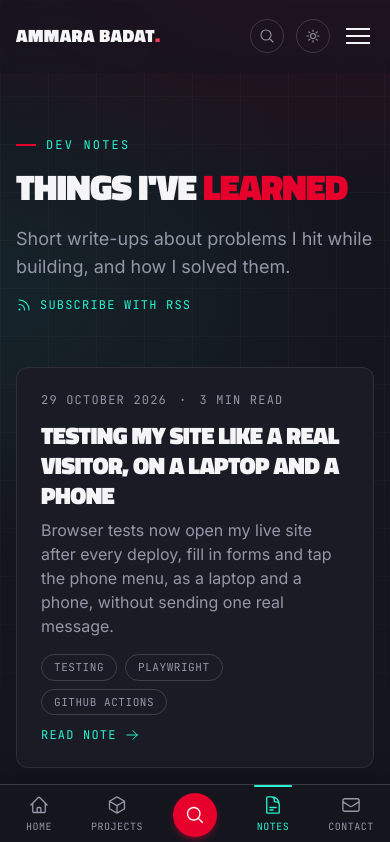
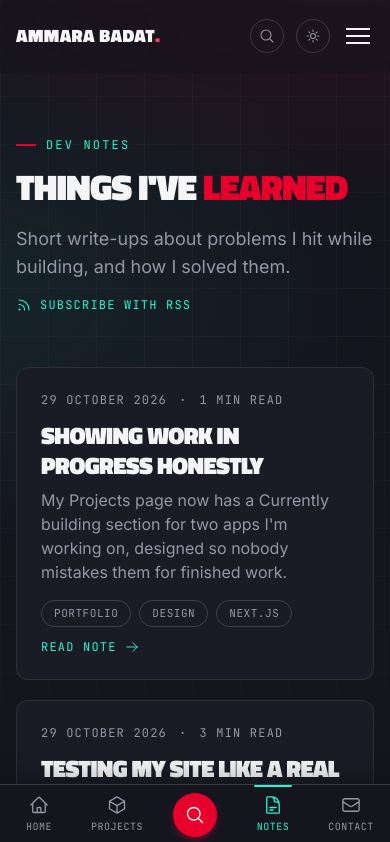
Before and after one commit to ammara-tech/Ammara-Badat-portfolio-Next, a Next.js app: page /notes in a window 390 px wide. Shown: the top 842 px of the page. Built offline with nearby package versions, Linux system fonts and the light colour scheme.

Commit message:
feat: currently building section on the projects page; docs: dev note

```diff
--- a/app/projects/(list)/page.tsx
+++ b/app/projects/(list)/page.tsx
@@ -2,6 +2,7 @@ import type { Metadata } from "next";
 import Link from "next/link";
 import { loadProjects, projectHref } from "@/lib/projects";
 import ProjectGrid from "@/components/ProjectGrid";
+import CurrentlyBuilding from "@/components/CurrentlyBuilding";
 import { Accent, Eyebrow, PageTitle } from "@/components/ui";
 import { breadcrumbs, pageMetadata, personRef } from "@/lib/seo";
 import JsonLd from "@/components/JsonLd";
@@ -76,6 +77,9 @@ export default async function Projects() {
 
       {/* Tag filter and cards (components/ProjectGrid.tsx) */}
       {projects.length > 0 && <ProjectGrid projects={projects} />}
+
+      {/* What I'm working on now (content/currently-building.ts); hidden when the list is empty */}
+      <CurrentlyBuilding />
     </section>
   );
 }
--- /dev/null
+++ b/components/CurrentlyBuilding.tsx
@@ -0,0 +1,43 @@
+import { currentlyBuilding } from "@/content/currently-building";
+import { SectionTitle } from "@/components/ui";
+
+/*
+  "Currently building" section under my projects: what I'm working on now.
+  The cards are deliberately plainer than real project cards (dashed border,
+  no links), so nobody mistakes them for finished work.
+  It hides itself when content/currently-building.ts is empty.
+*/
+export default function CurrentlyBuilding() {
+  if (currentlyBuilding.length === 0) return null;
+
+  return (
+    <section aria-labelledby="building-title" className="mt-20">
+      <SectionTitle id="building-title">Currently building</SectionTitle>
+      <p className="mt-3 max-w-xl text-mist">What I&apos;m working on next. Each one gets a full project page when it&apos;s live.</p>
+      <ul className="mt-8 grid gap-6 md:grid-cols-2">
+        {currentlyBuilding.map((project) => (
+          <li key={project.name} className="rounded-xl border border-dashed border-line-strong p-6">
+            <div className="flex flex-wrap items-center justify-between gap-3">
+              <h3 className="font-display text-xl font-black uppercase tracking-tight">{project.name}</h3>
+              <span className="flex items-center gap-2 rounded-full border border-teal/40 px-3 py-1 font-mono text-[11px] uppercase tracking-widest text-teal">
+                <span aria-hidden="true" className="h-1.5 w-1.5 animate-pulse rounded-full bg-teal motion-reduce:animate-none" />
+                In progress
+              </span>
+            </div>
+            <p className="mt-3 leading-relaxed text-mist">{project.summary}</p>
+            <ul aria-label="Built with" className="mt-4 flex flex-wrap gap-2">
+              {project.tags.map((tag) => (
+                <li
+                  key={tag}
+                  className="rounded-full border border-line-strong px-3 py-1 font-mono text-[11px] uppercase tracking-wider text-mist"
+                >
+                  {tag}
+                </li>
+              ))}
+            </ul>
+          </li>
+        ))}
+      </ul>
+    </section>
+  );
+}
--- /dev/null
+++ b/content/currently-building.ts
@@ -0,0 +1,28 @@
+/*
+  "Currently building" on the Projects page (components/CurrentlyBuilding.tsx).
+  Projects I'm working on now, before they have a live link and a card.
+  When one goes live, I add its card in /admin and delete it from this list.
+  When the list is empty, the section disappears by itself.
+  Checked in tests/content.test.ts.
+*/
+
+export type BuildingProject = {
+  name: string;
+  summary: string; // one or two sentences: what it does and who it's for
+  tags: string[];
+};
+
+export const currentlyBuilding: BuildingProject[] = [
+  {
+    name: "F1 Prediction League",
+    summary:
+      "Private leagues with invite links: friends predict the podium before each race, and points are added up automatically once the results are in.",
+    tags: ["Next.js", "TypeScript", "Firebase", "Vercel Cron"],
+  },
+  {
+    name: "Booking + Client Portal",
+    summary:
+      "Booking pages for South African small businesses: clients book a time and pay a deposit (in test mode), with dashboards for the business and its clients.",
+    tags: ["Next.js", "TypeScript", "Firebase", "Online payments"],
+  },
+];
--- a/content/notes.ts
+++ b/content/notes.ts
@@ -30,6 +30,43 @@ export type Note = {
 };
 
 export const notes: Note[] = [
+  {
+    slug: "showing-work-in-progress",
+    title: "Showing work in progress honestly",
+    description:
+      "My Projects page now has a Currently building section for two apps I'm working on, designed so nobody mistakes them for finished work.",
+    date: "2026-10-29",
+    tags: ["Portfolio", "Design", "Next.js"],
+    body: [
+      {
+        type: "p",
+        text: "I'm building two new apps: an F1 Prediction League, where friends predict the podium before each race, and a Booking + Client Portal for South African small businesses. They're not live yet, but I wanted visitors to see what I'm working on next.",
+      },
+      { type: "h2", text: "Not pretending they're finished" },
+      {
+        type: "p",
+        text: "The risk with showing unfinished work is that it looks finished. So the cards for these projects are deliberately different from my real project cards:",
+      },
+      {
+        type: "ul",
+        items: [
+          "A dashed border instead of a solid card, and no screenshot.",
+          "An \"In progress\" label with a small pulsing dot, which stays still for people who turn animations off.",
+          "No buttons or links, because there's nothing to open yet.",
+          "They sit under my finished projects, never above them.",
+        ],
+      },
+      { type: "h2", text: "Built to disappear" },
+      {
+        type: "p",
+        text: "The list lives in one small file in my code. When a project goes live, I add its real card in my admin page and delete it from the list. When the list is empty, the whole section hides itself, so I can't forget to remove a heading. A test checks every entry has a name, a short summary and tags, and that nothing is listed twice.",
+      },
+      {
+        type: "tip",
+        text: "Lesson: it's fine to show work in progress, as long as it's obvious that it's in progress.",
+      },
+    ],
+  },
   {
     slug: "testing-my-site-like-a-real-visitor",
     title: "Testing my site like a real visitor, on a laptop and a phone",
```
Also changed, not shown: 3 other files (tests, documents, lock files or other folders).
